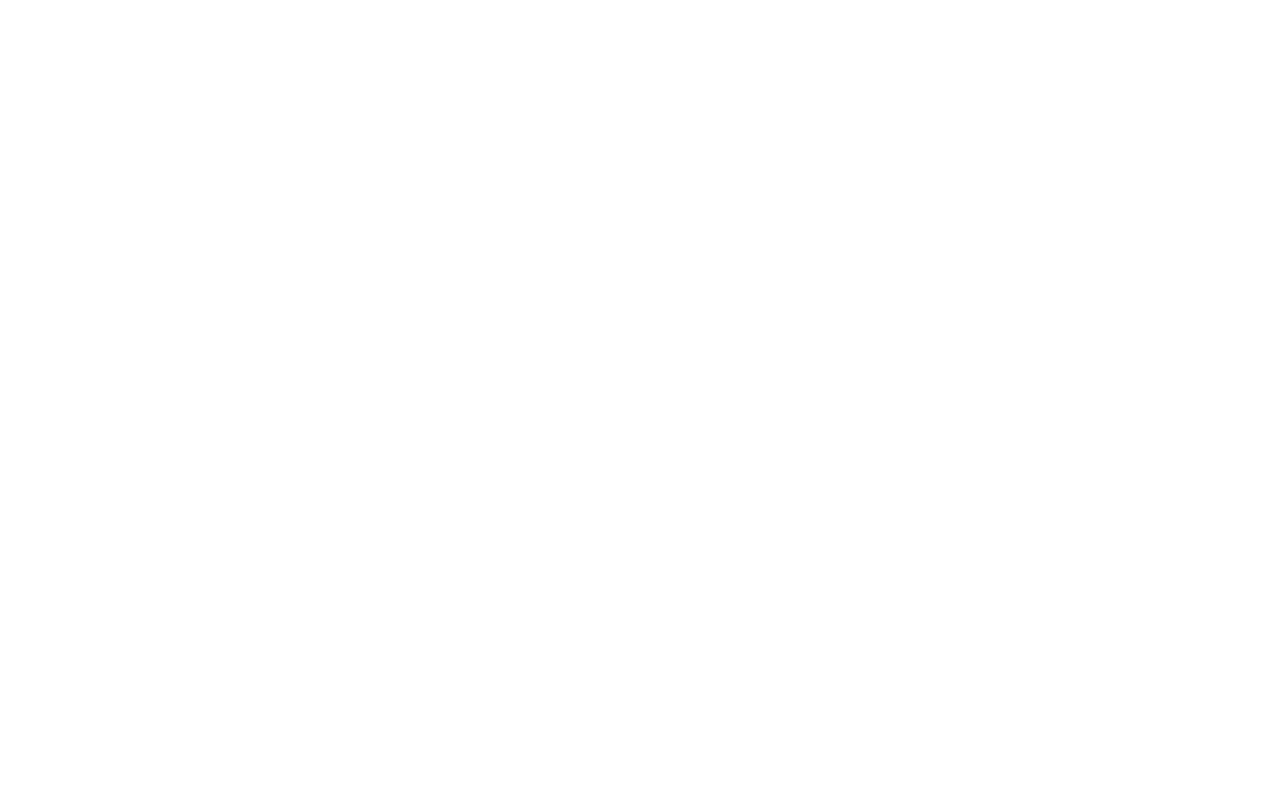
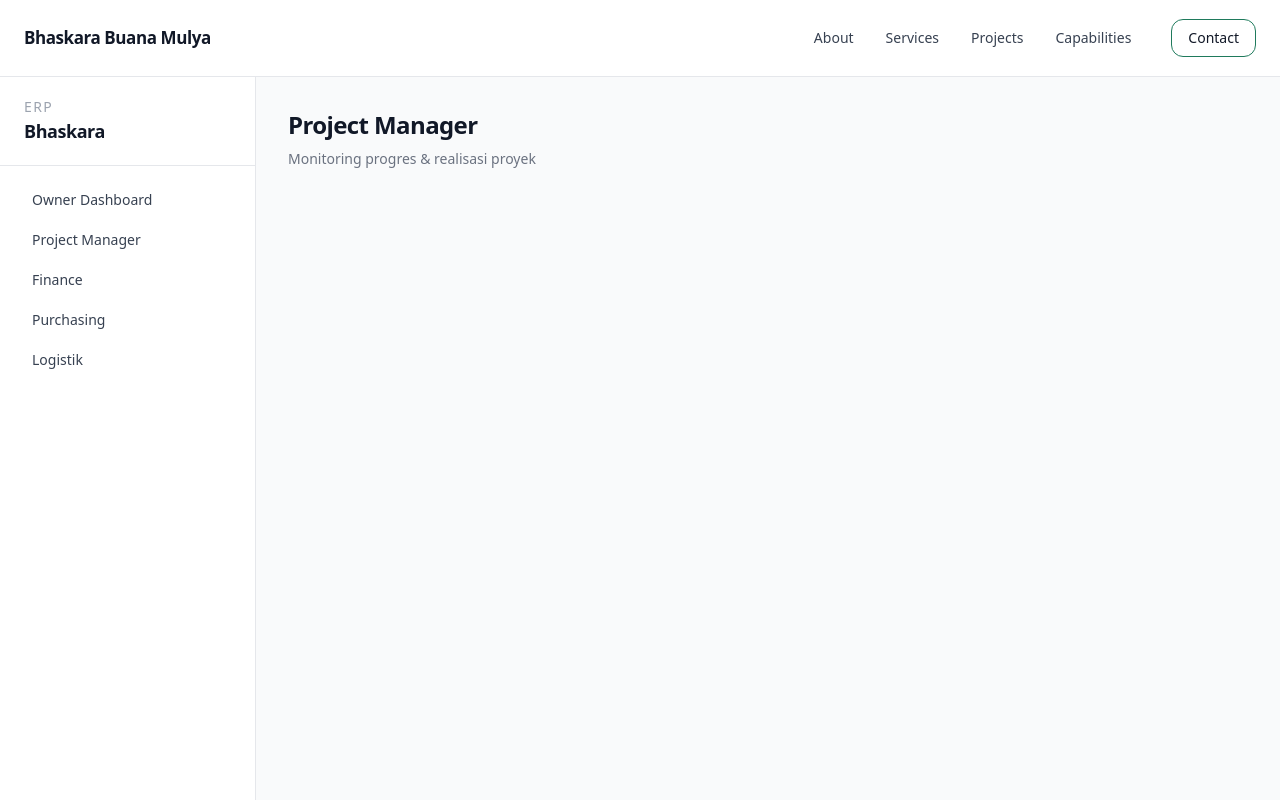
Before and after one commit to herlan-syihabudin/Bhaskara, a Next.js app: page /dashboard/pm in a window 1280 px wide. Before the commit this address had no page. Shown: the top 800 px of the page. Built offline with nearby package versions, Linux system fonts and the light colour scheme.

Commit message:
Create page.tsx

```diff
--- /dev/null
+++ b/app/dashboard/pm/page.tsx
@@ -0,0 +1,11 @@
+// app/dashboard/pm/page.tsx
+export default function PMDashboard() {
+  return (
+    <div>
+      <h1 className="text-2xl font-semibold">Project Manager</h1>
+      <p className="text-sm text-gray-500 mt-2">
+        Monitoring progres & realisasi proyek
+      </p>
+    </div>
+  );
+}
```
